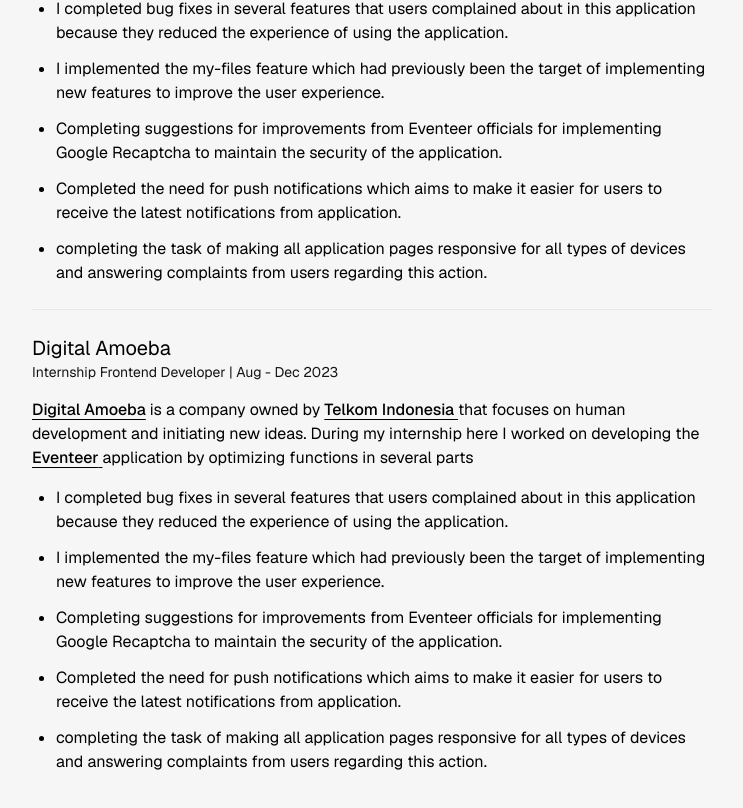
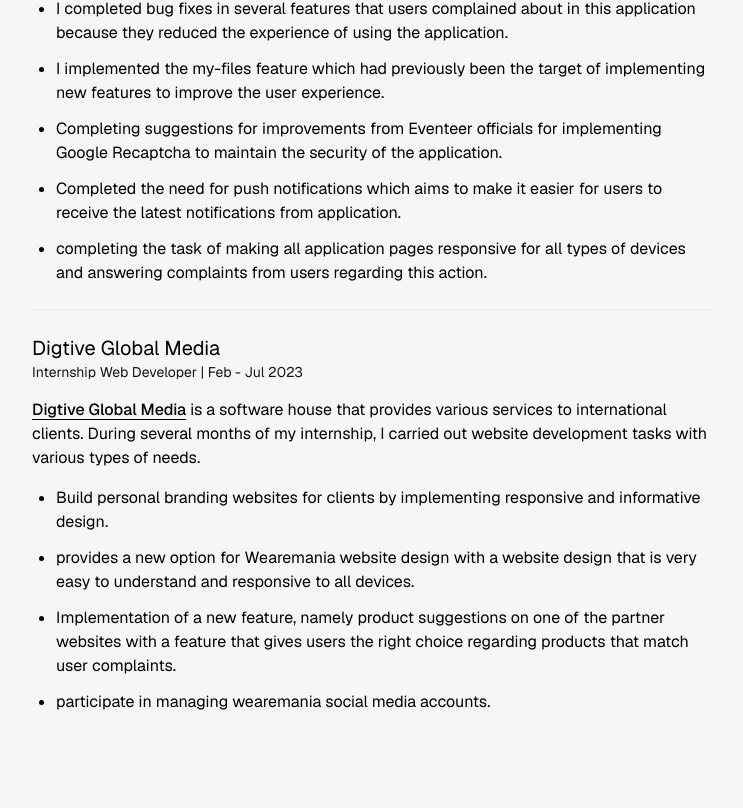
Before and after one commit to hengkianggia/my-website, a Next.js app: page /experience in a window 1280 px wide. Shown: the part 504-1312 px from the top of the page, without its empty margins (268-1011 px from the left). Built offline with nearby package versions, Linux system fonts and the light colour scheme.

Commit message:
update data experience-page

```diff
--- a/app/experience/page.tsx
+++ b/app/experience/page.tsx
@@ -70,54 +70,37 @@
       <hr className="bg-my-black dark:bg-my-white" />
 
       <section className="w-full">
-        <h1 className="text-xl">Digital Amoeba</h1>
+        <h1 className="text-xl">Digtive Global Media</h1>
         <h2 className="text-sm text-my-black dark:text-gray-400">
-          Internship Frontend Developer | Aug - Dec 2023{" "}
+          Internship Web Developer | Feb - Jul 2023{" "}
         </h2>
 
         <div className="w-full mt-4">
           <p>
-            <a href="https://digitalamoeba.id/" target="_blank">
-              Digital Amoeba
+            <a href="https://www.digtive.co.id/" target="_blank">
+              Digtive Global Media
             </a>{" "}
-            is a company owned by{" "}
-            <a href="https://www.telkom.co.id/sites" target="_blank">
-              Telkom Indonesia{" "}
-            </a>
-            that focuses on human development and initiating new ideas. During
-            my internship here I worked on developing the{" "}
-            <a href="https://eventeer.id/" target="_blank">
-              Eventeer{" "}
-            </a>
-            application by optimizing functions in several parts
+            is a software house that provides various services to international
+            clients. During several months of my internship, I carried out
+            website development tasks with various types of needs.
           </p>
 
           <ul className="ml-6 mt-4 list-disc space-y-3">
             <li>
-              I completed bug fixes in several features that users complained
-              about in this application because they reduced the experience of
-              using the application.
+              Build personal branding websites for clients by implementing
+              responsive and informative design.
             </li>
             <li>
-              I implemented the my-files feature which had previously been the
-              target of implementing new features to improve the user
-              experience.
+              provides a new option for Wearemania website design with a website
+              design that is very easy to understand and responsive to all
+              devices.
             </li>
             <li>
-              Completing suggestions for improvements from Eventeer officials
-              for implementing Google Recaptcha to maintain the security of the
-              application.
+              Implementation of a new feature, namely product suggestions on one
+              of the partner websites with a feature that gives users the right
+              choice regarding products that match user complaints.
             </li>
-            <li>
-              Completed the need for push notifications which aims to make it
-              easier for users to receive the latest notifications from
-              application.
-            </li>
-            <li>
-              completing the task of making all application pages responsive for
-              all types of devices and answering complaints from users regarding
-              this action.
-            </li>
+            <li>participate in managing wearemania social media accounts.</li>
           </ul>
         </div>
       </section>
```
